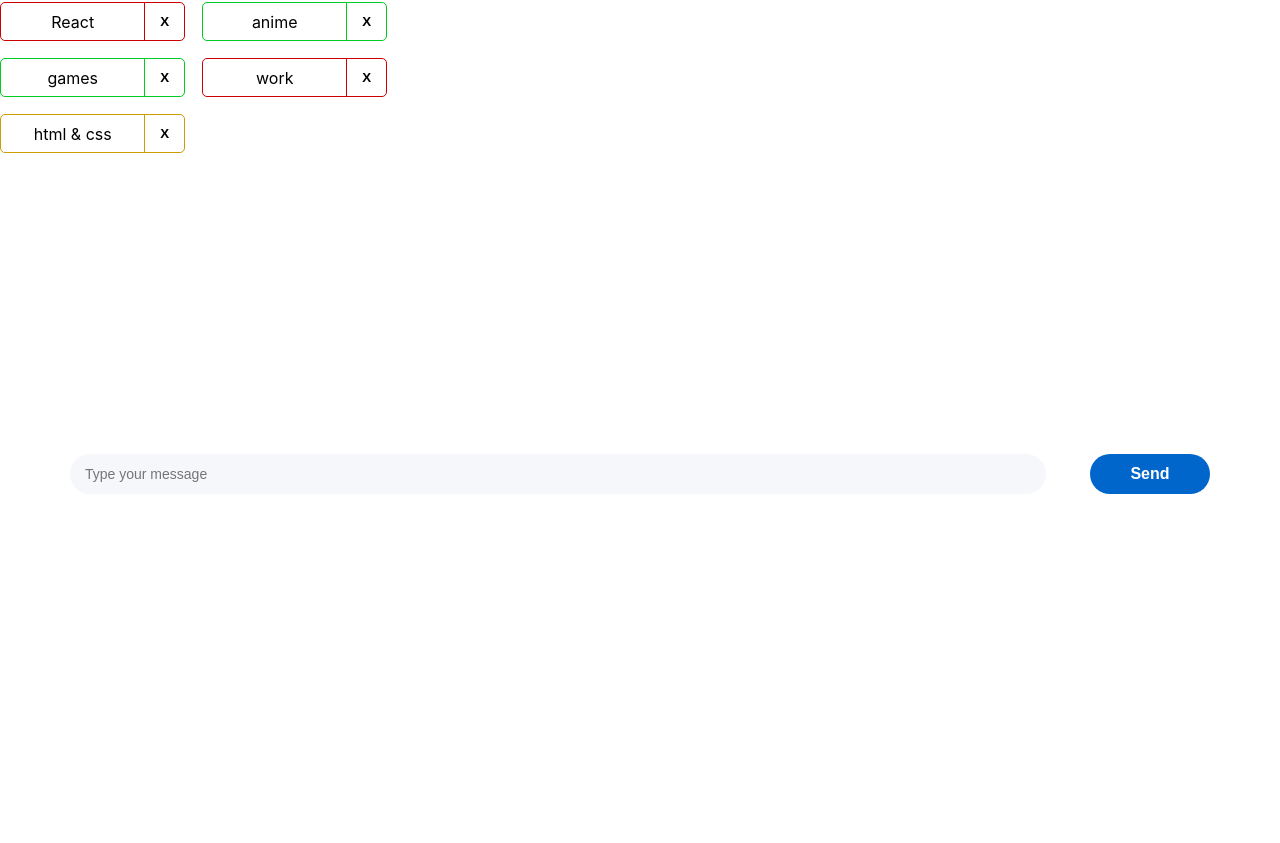
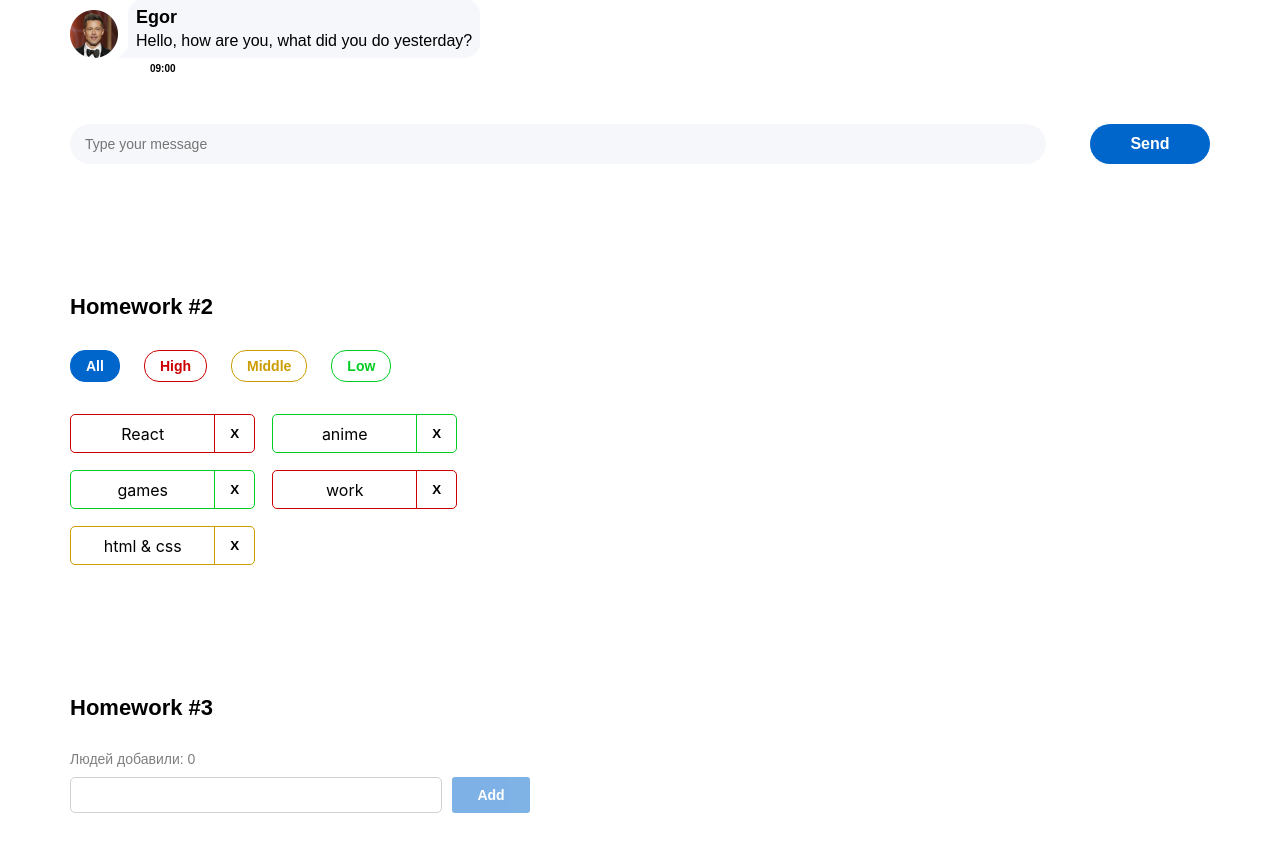
Before and after one commit to BohdanKrav4enko/hws2, a React (Create React App) app: page / in a window 1280 px wide. Shown: the part 276-1119 px from the top of the page. Before the commit the page ends 800 px from the top, so only its background shows below. Built offline with nearby package versions, Linux system fonts and the light colour scheme.

Commit message:
зменил стили 1-2 домашки и сделал 3-ю

```diff
--- a/src/s1-main/App.module.css
+++ b/src/s1-main/App.module.css
@@ -3,9 +3,13 @@
 }
 
 .hw {
-
+    margin: 30px 70px;
 }
 
 .hwTitle {
-
+    margin: 130px 70px 0;
+    color: #000000;
+    font-size: 22px;
+    font-weight: 600;
+    font-family: Montserrat, sans-serif;
 }
--- a/src/s1-main/App.tsx
+++ b/src/s1-main/App.tsx
@@ -2,13 +2,14 @@
 import s from './App.module.css'
 import HW1 from '../s2-homeworks/hw01/HW1'
 import HW2 from "../s2-homeworks/hw02/HW2";
+import HW3 from "../s2-homeworks/hw03/HW3";
 
 function App() {
     return (
         <div className={s.App}>
             <HW1/>
             <HW2/>
-            {/*<HW3/>*/}
+            <HW3/>
             {/*<HW4/>*/}
 
             {/*при выполнении дз 5 и более - закомментировать здесь дз 1-4, так как они есть внутри дз 5*/}
--- a/src/s2-homeworks/hw01/friend-message/FriendMessage.module.css
+++ b/src/s2-homeworks/hw01/friend-message/FriendMessage.module.css
@@ -7,7 +7,6 @@
 }
 
 .friendImageAndText {
-    margin-left: 70px;
     display: flex;
     flex-direction: row;
     align-items: flex-end;
--- a/src/s2-homeworks/hw01/message-sender/MessageSender.module.css
+++ b/src/s2-homeworks/hw01/message-sender/MessageSender.module.css
@@ -2,7 +2,7 @@
     display: flex;
     justify-content: center;
     align-items: center;
-    position: fixed;
+    margin-top: 50px;
     bottom: 30px;
     left: 0;
     width: 100%;
--- a/src/s2-homeworks/hw01/message/Message.module.css
+++ b/src/s2-homeworks/hw01/message/Message.module.css
@@ -7,7 +7,6 @@
 }
 
 .imageAndText {
-    margin-right: 70px;
     display: flex;
     flex-direction: row-reverse;
     justify-content: flex-end;
--- a/src/s2-homeworks/hw03/Greeting.module.css
+++ b/src/s2-homeworks/hw03/Greeting.module.css
@@ -1,35 +1,81 @@
 .greetingForm {
+
 }
 
 .inputAndButtonContainer {
+    display: flex;
+    gap: 10px;
+    margin: 10px 0;
 }
 
 .error {
+    color: #CC0000;
+
 }
 
 .input {
+    border: 1px solid #D1D1D1;
+    border-radius: 5px;
+    width: 372px;
+    height: 36px;
+    color: #000000;
+    font-size: 16px;
+    font-weight: 500;
+    font-family: Montserrat, sans-serif;
+    padding: 10px;
 }
 
 .input:focus {
+    outline: none;
+    border-color: #0066CC;
+    box-shadow: 0 0 5px rgba(0, 102, 204, 0.5);
 }
 
 .errorInput {
+    border: 1px solid #CC0000;
+    border-radius: 5px;
+    width: 372px;
+    height: 36px;
 }
 
 .button {
+    background-color: #0066CC;
+    height: 36px;
+    max-width: 78px;
+    width: 100%;
+    border-radius: 3px;
+    border: none;
+    color: #FFFFFF;
+    font-size: 14px;
+    font-weight: 600;
+    font-family: Montserrat, sans-serif;
 }
 
 .button:focus {
+    outline: none;
+    background-color: #0055AA;
+    box-shadow: 0 0 5px rgba(0, 102, 204, 0.5);
 }
 
 .button:active {
+    background-color: #004499;
+    box-shadow: inset 0 3px 5px rgba(0, 0, 0, 0.2);
 }
 
 .button:disabled {
+    opacity: 50%;
 }
 
 .text {
+    color: #00000080;
+    font-size: 14px;
+    font-weight: 400;
+    font-family: Montserrat, sans-serif;
 }
 
 .greeting {
+    color: #000000;
+    font-size: 14px;
+    font-weight: 500;
+    font-family: Montserrat, sans-serif;
 }
--- a/src/s2-homeworks/hw03/Greeting.tsx
+++ b/src/s2-homeworks/hw03/Greeting.tsx
@@ -2,14 +2,14 @@
 import s from './Greeting.module.css'
 
 type GreetingPropsType = {
-    name: any // need to fix any
-    setNameCallback: any // need to fix any
-    addUser: any // need to fix any
-    onBlur: any // need to fix any
-    onEnter: any // need to fix any
-    error: any // need to fix any
-    totalUsers: any // need to fix any
-    lastUserName?: any // need to fix any
+    name: string
+    setNameCallback: (e: ChangeEvent<HTMLInputElement>) => void
+    addUser: () => void
+    onBlur: () => void
+    onEnter: (e: KeyboardEvent<HTMLInputElement>) => void
+    error: string
+    totalUsers: number
+    lastUserName?: string
 }
 
 // презентационная компонента (для верстальщика)
@@ -25,7 +25,7 @@
         lastUserName,
     } // деструктуризация пропсов
 ) => {
-    const inputClass = s.errorInput // need to fix with (?:)
+    const inputClass = error ? s.errorInput : s.input
 
     return (
         <div id={'hw3-form'} className={s.greetingForm}>
@@ -57,7 +57,7 @@
                     className={s.button}
                     disabled={!name.trim()}
                 >
-                    add
+                    Add
                 </button>
             </div>
 
--- a/src/s2-homeworks/hw03/GreetingContainer.tsx
+++ b/src/s2-homeworks/hw03/GreetingContainer.tsx
@@ -1,21 +1,36 @@
-import React, { ChangeEvent, KeyboardEvent, useState } from 'react'
+import React, {ChangeEvent, KeyboardEvent, useState} from 'react'
 import Greeting from './Greeting'
 import { UserType } from './HW3'
+import {Simulate} from "react-dom/test-utils";
+import error = Simulate.error;
 
 type GreetingContainerPropsType = {
-    users: any // need to fix any
-    addUserCallback: any // need to fix any
+    users: UserType[]
+    addUserCallback: (name: string) => void
 }
 
-export const pureAddUser = (name: any, setError: any, setName: any, addUserCallback: any) => {
-    // если имя пустое - показать ошибку, иначе - добавить юзера и очистить инпут
+export const pureAddUser = (name: string, setError: (value: string) => void, setName: (value: string) => void, addUserCallback: (name: string) => void) => {
+    if (name.trim() === '') {
+        setError('Ошибка! Введите имя!')
+    } else {
+        addUserCallback(name.trim())
+        setName('')
+        setError('')
+    }
 }
 
-export const pureOnBlur = (name: any, setError: any) => { // если имя пустое - показать ошибку
+export const pureOnBlur = (name: string, setError: (value: string) => void) => {
+    if (name.trim() === '') {
+        setError('Ошибка! Введите имя!');
+    }
+    // если имя пустое - показать ошибку
 }
 
-export const pureOnEnter = (e: any, addUser: any) => { // если нажата кнопка Enter - добавить
-}
+export const pureOnEnter = (e: KeyboardEvent<HTMLInputElement>, addUser: () => void) => {
+    if (e.key === "Enter") {
+        addUser();
+    }
+};
 
 // более простой и понятный для новичков
 // function GreetingContainer(props: GreetingPropsType) {
@@ -26,11 +41,11 @@
     addUserCallback,
 }) => {
     // деструктуризация пропсов
-    const [name, setName] = useState<any>('') // need to fix any
-    const [error, setError] = useState<any>('') // need to fix any
+    const [name, setName] = useState<string>('')
+    const [error, setError] = useState<string>('')
 
-    const setNameCallback = (e: any) => { // need to fix any
-        setName('some name') // need to fix
+    const setNameCallback = (e: ChangeEvent<HTMLInputElement>) => {
+        setName(e.target.value)
 
         error && setError('')
     }
@@ -42,12 +57,12 @@
         pureOnBlur(name, setError)
     }
 
-    const onEnter = (e: any) => {
+    const onEnter = (e: KeyboardEvent<HTMLInputElement>) => {
         pureOnEnter(e, addUser)
     }
 
-    const totalUsers = 0 // need to fix
-    const lastUserName = 'some name' // need to fix
+    const totalUsers = users.length
+    const lastUserName = users.length > 0 ? users[users.length - 1].name : ''
 
     return (
         <Greeting
--- a/src/s2-homeworks/hw03/HW3.tsx
+++ b/src/s2-homeworks/hw03/HW3.tsx
@@ -1,4 +1,4 @@
-import React, { useState } from 'react'
+import React, {Dispatch, SetStateAction, useState} from 'react'
 import { v1 } from 'uuid'
 import s2 from '../../s1-main/App.module.css'
 import GreetingContainer from './GreetingContainer'
@@ -17,22 +17,25 @@
 * 11 - сделать стили в соответствии с дизайном
 * */
 
-// types
 export type UserType = {
-    _id: any // need to fix any
-    name: any // need to fix any
+    _id: string
+    name: string
 }
 
-export const pureAddUserCallback = (name: any, setUsers: any, users: any) => { // need to fix any
-    const user = { // need to fix
+export const pureAddUserCallback = (name: string, setUsers: Dispatch<SetStateAction<UserType[]>> , users: UserType[]) => {
+    if (name.trim() !== "") {
+        const user: UserType = {
+            _id: v1(),
+            name: name.trim(),
+        };
+        setUsers([...users, user]);
     }
-    setUsers([...users, user])
 }
 
 const HW3 = () => {
-    const [users, setUsers] = useState<any>([]) // need to fix any
+    const [users, setUsers] = useState<UserType[]>([])
 
-    const addUserCallback = (name: any) => { // need to fix any
+    const addUserCallback = (name: string) => {
         pureAddUserCallback(name, setUsers, users)
     }
 
```
Also changed, not shown: 1 other file (tests, documents, lock files or other folders).
